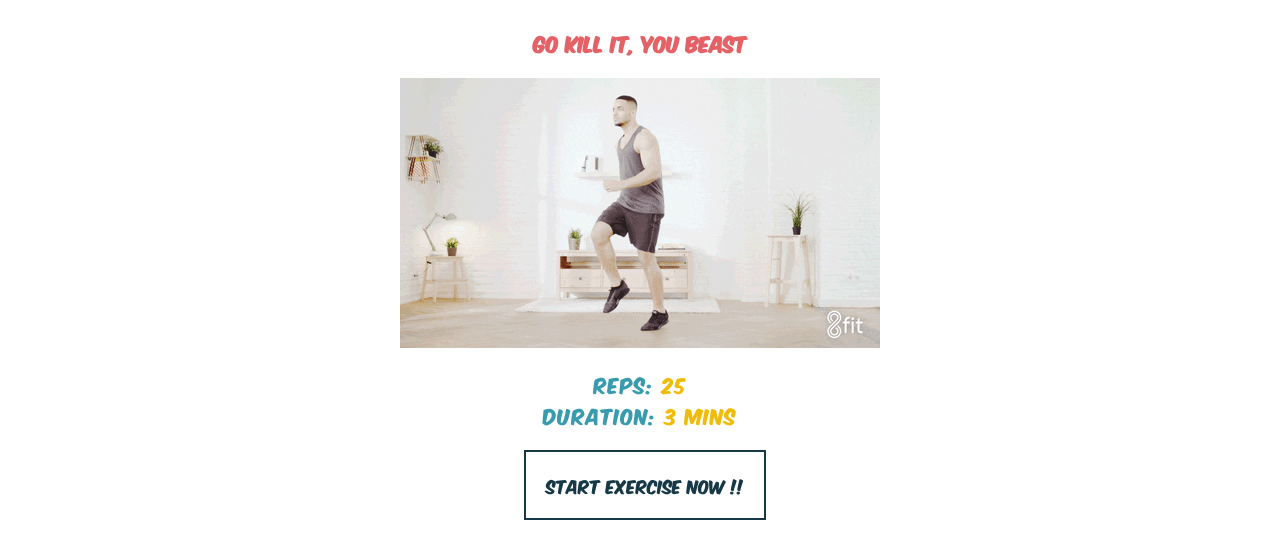
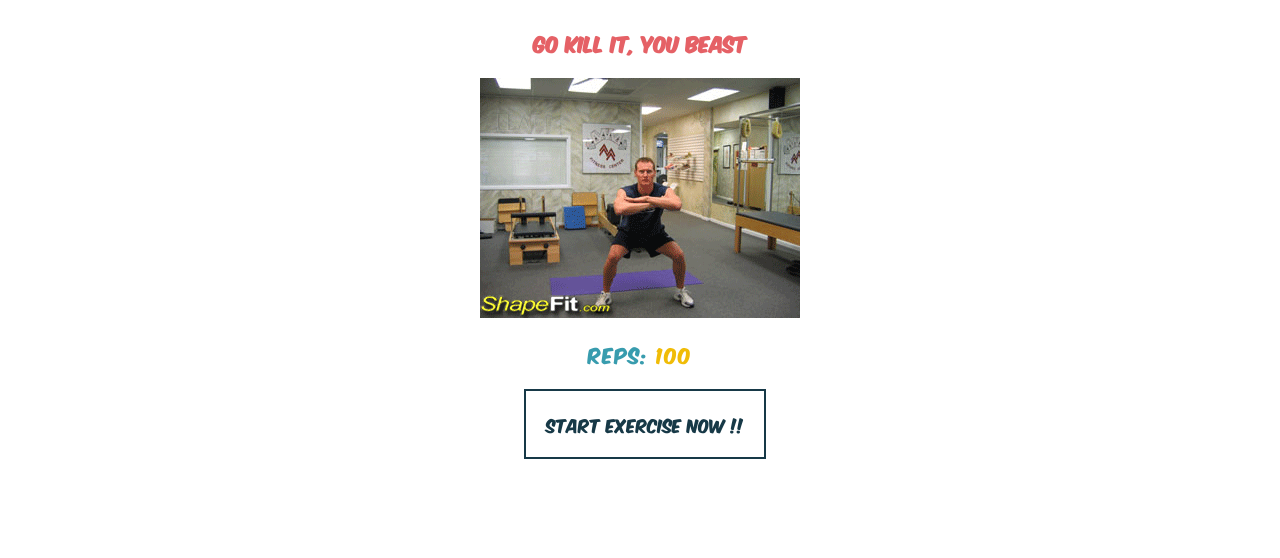
Before and after one commit to sarthology/brogrammers, a Gatsby site: page /exercise in a window 1280 px wide. Shown: the part 96-654 px from the top of the page. Built offline with nearby package versions, Linux system fonts and the light colour scheme; Gatsby itself is replaced by a stand-in of ours.

Commit message:
[update] add exercise randomizer

```diff
--- /dev/null
+++ b/src/components/exercise.js
@@ -0,0 +1,29 @@
+import React from 'react';
+
+const Exercise = props => (
+  <>
+    <div className="exercise-gif">
+      <img src={props.gif} alt="" />
+    </div>
+    <div className="exercise-info">
+      {props.reps && (
+        <div className="reps">
+          <h3>
+            <span>Reps: </span>
+            {props.reps}
+          </h3>
+        </div>
+      )}
+      {props.time && (
+        <div className="time">
+          <h3>
+            <span>Duration: </span>
+            {props.time}
+          </h3>
+        </div>
+      )}
+    </div>
+  </>
+);
+
+export default Exercise;
--- a/src/pages/exercise.js
+++ b/src/pages/exercise.js
@@ -1,35 +1,50 @@
 import React from 'react';
 import NavBar from '../components/navbar';
-import highKneesGif from '../images/highknees.gif';
+import Exercise from '../components/exercise';
 import './index.css';
 
-const ExercisePage = () => (
+// exercises gif
+import burpeesGif from '../images/burpees.gif';
+import highKneesGif from '../images/highknees.gif';
+import lungesGif from '../images/lunges.gif';
+import pushupGif from '../images/pushup.gif';
+import squatsGif from '../images/squats.gif';
+import crunchesGif from '../images/crunches.gif';
+import jumpingGif from '../images/jumping.gif';
+import mountainClimbersGif from '../images/mountainclimbers.gif';
+import planksGif from '../images/planks.gif';
+import stairSteppingGif from '../images/stairstepping.gif';
+
+const ExercisePage = () => {
+  const randomExercise = [
+    { gif: burpeesGif, reps: 3 },
+    { gif: highKneesGif, reps: 100 },
+    { gif: lungesGif, reps: 100 },
+    { gif: pushupGif, reps: 100 },
+    { gif: squatsGif, reps: 100 },
+    { gif: crunchesGif, reps: 100 },
+    { gif: jumpingGif, reps: 100 },
+    { gif: mountainClimbersGif, reps: 100 },
+    { gif: planksGif, reps: 100 },
+    { gif: stairSteppingGif, reps: 100 }
+  ][Math.floor(Math.random() * 10)];
+
+  const { gif, reps, time } = randomExercise;
+
+  return (
     <>
       <NavBar />
       <div className="exercise-area" id="exercise">
         <div className="exercise-message">
           <h3>Go kill it, you beast</h3>
         </div>
-      <div className="exercise-gif">
-        <img src={highKneesGif} alt="" />
-      </div>
-      <div className="exercise-info">
-        <div className="reps">
-          <h3>
-            <span>Reps:</span> 25
-          </h3>
-        </div>
-        <div className="time">
-          <h3>
-            <span>Duration:</span> 3 mins
-          </h3>
-        </div>
-      </div>
+        <Exercise gif={gif} reps={reps} time={time} />
         <div className="action">
           <div className="start-exercise">Start Exercise Now !!</div>
         </div>
       </div>
     </>
   );
+};
 
 export default ExercisePage;
```
Lines whose indentation alone changed are shown as unchanged.
